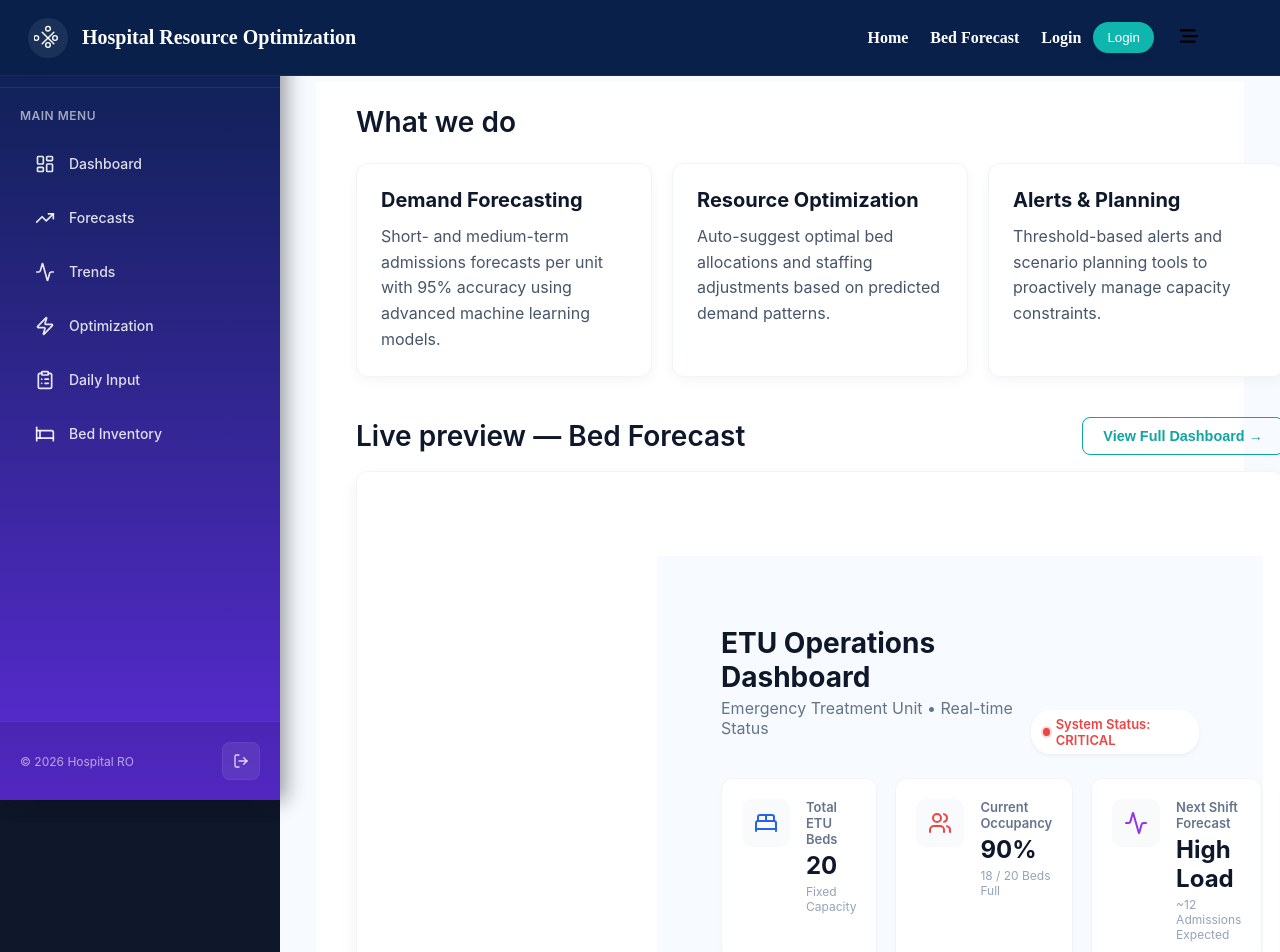
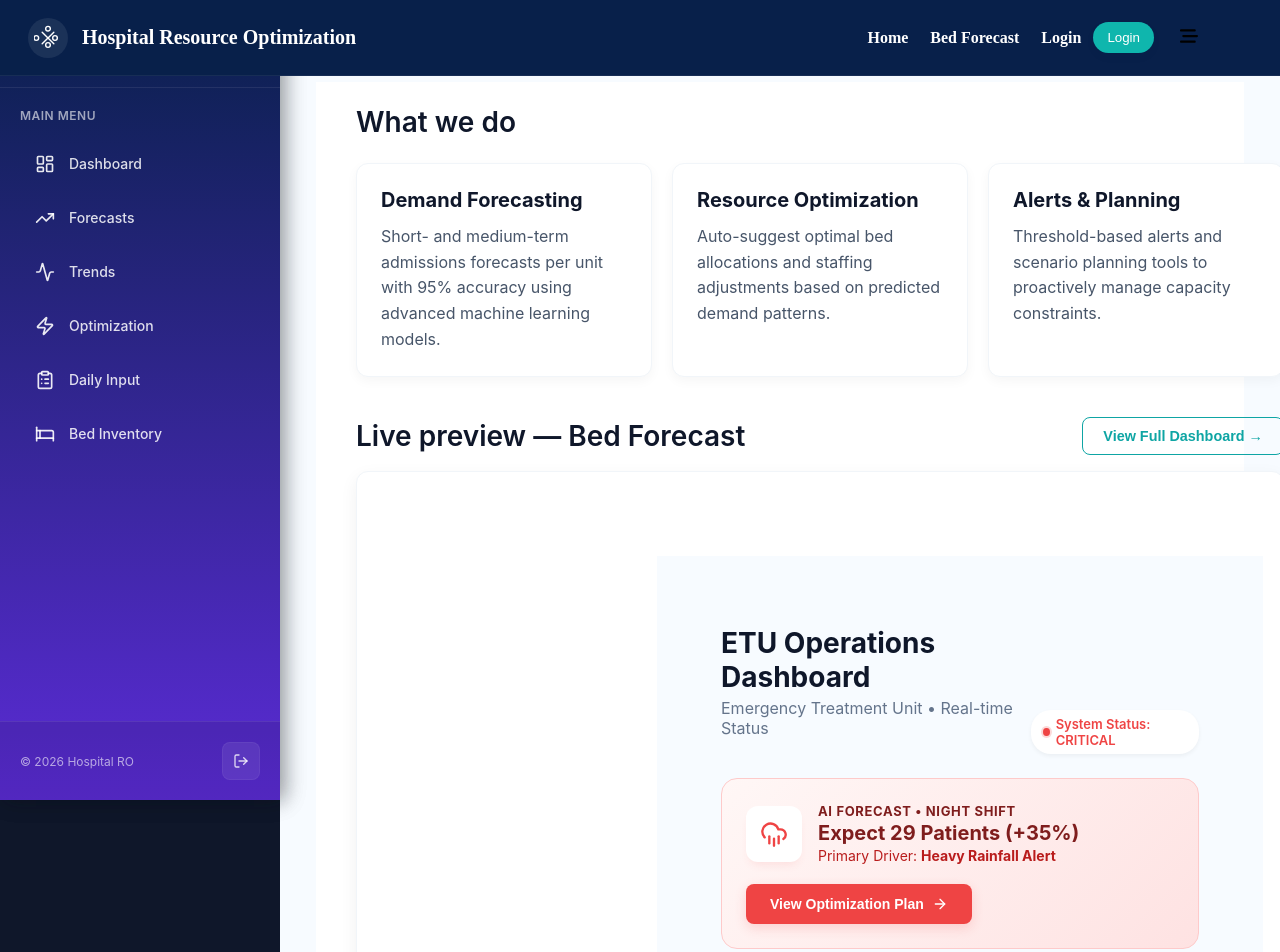
Before and after one commit to lochanajayasinghe/Hospital-Resource-Optimization-and-Demand-Forecasting-System, a React (Create React App) app in the folder frontend/: page / in a window 1280 px wide. Shown: the top 952 px of the page. Built offline with nearby package versions, Linux system fonts and the light colour scheme.

Commit message:
Update Bed_Dashboard.jsx

```diff
--- a/frontend/src/components/Bed_demand_focasting/Bed_Dashboard.jsx
+++ b/frontend/src/components/Bed_demand_focasting/Bed_Dashboard.jsx
@@ -1,66 +1,153 @@
 import React from 'react';
-import { Users, BedDouble, Clock, Activity, AlertTriangle } from 'lucide-react';
+import { Link } from 'react-router-dom';
+import {
+  Users,
+  BedDouble,
+  Clock,
+  Activity,
+  AlertTriangle,
+  CloudRain, // New Icon for the "Driver"
+  ArrowRight
+} from 'lucide-react';
 import Layout from './Layout';
 
 const BedDashboard = () => {
 
-  // Current Total Occupancy (Mock Data)
-  const totalOccupancy = 90; // 90% full
-  const occupancyColor = totalOccupancy > 85 ? '#ef4444' : totalOccupancy > 60 ? '#f59e0b' : '#10b981';
-  const occupancyStatus = totalOccupancy > 85 ? 'CRITICAL' : totalOccupancy > 60 ? 'High' : 'Normal';
+  // --- MOCK REAL-TIME DATA ---
+  const totalOccupancy = 90;
+  const occupancyColor = '#ef4444'; // Red for Critical
+  const occupancyStatus = 'CRITICAL';
+
+  // --- MOCK PREDICTION DATA (The "Why") ---
+  const prediction = {
+    count: 29,
+    driver: 'Heavy Rainfall Alert',
+    risk: 'High',
+    time: 'Night Shift'
+  };
+
+  const isCritical = totalOccupancy > 85;
+
+  const bannerBase = {
+    borderRadius: 16,
+    padding: 24,
+    marginBottom: 32,
+    display: 'flex',
+    justifyContent: 'space-between',
+    alignItems: 'center',
+    flexWrap: 'wrap',
+    gap: 20,
+  };
+
+  const bannerStyle = isCritical
+    ? {
+        ...bannerBase,
+        background: 'linear-gradient(135deg, #fff7f6 0%, #fee2e2 100%)',
+        border: '1px solid #fecaca',
+      }
+    : {
+        ...bannerBase,
+        background: 'linear-gradient(135deg, #eff6ff 0%, #dbeafe 100%)',
+        border: '1px solid #bfdbfe',
+      };
 
   return (
     <Layout activePage="Dashboard">
       <div style={{ padding: 28, maxWidth: 1100, margin: '24px auto', color: '#0f172a' }}>
 
-        {/* Updated Title for ETU Pilot */}
+        {/* --- HEADER --- */}
         <div style={{ marginBottom: 24, display: 'flex', justifyContent: 'space-between', alignItems: 'flex-end' }}>
           <div>
             <h1 style={{ fontSize: 28, fontWeight: 700, margin: 0 }}>ETU Operations Dashboard</h1>
             <p style={{ color: '#64748b', marginTop: 4 }}>Emergency Treatment Unit • Real-time Status</p>
           </div>
+
+          {/* System Status Badge */}
           <div style={{ display: 'flex', alignItems: 'center', gap: 6, fontSize: 13, fontWeight: 600, color: occupancyColor, background: '#fff', padding: '6px 12px', borderRadius: 20, boxShadow: '0 2px 4px rgba(0,0,0,0.05)' }}>
             <div style={{ width: 8, height: 8, borderRadius: '50%', background: occupancyColor, boxShadow: `0 0 0 2px ${occupancyColor}33` }}></div>
             System Status: {occupancyStatus}
           </div>
         </div>
 
-        {/* KPI Cards */}
+        {/* --- NEW: AI PREDICTION ALERT BANNER --- */}
+        {/* This answers: "Why is the load high?" and links to Optimization */}
+        <div style={bannerStyle}>
+
+          {/* Left: The Prediction Context */}
+          <div style={{ display: 'flex', gap: 16, alignItems: 'center' }}>
+            <div style={{
+              background: '#fff', width: 56, height: 56, borderRadius: 12,
+              display: 'flex', alignItems: 'center', justifyContent: 'center',
+              boxShadow: isCritical ? '0 6px 10px -4px rgba(239,68,68,0.12)' : '0 4px 6px -1px rgba(59, 130, 246, 0.1)'
+            }}>
+              <CloudRain size={28} color={isCritical ? occupancyColor : '#2563eb'} />
+            </div>
+            <div>
+              <div style={{ fontSize: 13, fontWeight: 700, color: isCritical ? '#7f1d1d' : '#1e40af', textTransform: 'uppercase', letterSpacing: '0.05em' }}>
+                AI Forecast • {prediction.time}
+              </div>
+              <div style={{ fontSize: 20, fontWeight: 700, color: isCritical ? '#7f1d1d' : '#1e3a8a', marginTop: 2 }}>
+                Expect {prediction.count} Patients (+35%)
+              </div>
+              <div style={{ fontSize: 14, color: isCritical ? '#b91c1c' : '#3b82f6', marginTop: 2 }}>
+                Primary Driver: <strong>{prediction.driver}</strong>
+              </div>
+            </div>
+          </div>
+
+          {/* Right: The Call to Action (Button) */}
+          <div>
+            <Link to="/Optimization" style={{ textDecoration: 'none' }}>
+              <button style={{
+                background: occupancyColor || '#ef4444',
+                color: '#fff',
+                border: 'none',
+                padding: '12px 24px',
+                borderRadius: 8,
+                fontSize: 14,
+                fontWeight: 600,
+                cursor: 'pointer',
+                display: 'flex',
+                alignItems: 'center',
+                gap: 8,
+                boxShadow: '0 4px 12px rgba(239,68,68,0.18)',
+                transition: 'transform 0.2s',
+              }}>
+                View Optimization Plan <ArrowRight size={16} />
+              </button>
+            </Link>
+          </div>
+        </div>
+
+        {/* --- KPI CARDS --- */}
         <div style={{ display: 'grid', gridTemplateColumns: 'repeat(4, 1fr)', gap: 18, marginBottom: 28 }}>
-          {/* Card 1: Fixed Capacity */}
           <StatCard
             icon={<BedDouble size={24} color="#2563eb" />}
-            title="Total ETU Beds"
-            value="20"
-            sub="Fixed Capacity"
+            title="Total Capacity"
+            value="20 Beds"
+            sub="Fixed Unit Size"
           />
-
-          {/* Card 2: Real-time Occupancy */}
           <StatCard
             icon={<Users size={24} color={occupancyColor} />}
             title="Current Occupancy"
             value={`${totalOccupancy}%`}
             sub="18 / 20 Beds Full"
           />
-
-          {/* Card 3: Shift Forecast */}
           <StatCard
-            icon={<Activity size={24} color="#9333ea" />}
-            title="Next Shift Forecast"
-            value="High Load"
-            sub="~12 Admissions Expected"
+            icon={<Activity size={24} color={occupancyColor} />}
+            title="Next Shift Load"
+            value="Critical"
+            sub="Predicted: 29 Arrivals"
           />
-
-          {/* Card 4: Bottlenecks */}
           <StatCard
             icon={<Clock size={24} color="#ea580c" />}
-            title="Pending Transfers"
+            title="Bottlenecks"
             value="4"
-            sub="Waiting for Gen. Ward"
+            sub="Pending Ward Transfer"
           />
         </div>
 
-        {/* --- NEW: SINGLE ETU SATURATION GAUGE --- */}
+        {/* --- LIVE UNIT SATURATION GAUGE --- */}
         <div style={{ background: '#fff', padding: 32, borderRadius: 16, boxShadow: '0 4px 6px -1px rgba(0,0,0,0.05)', border: '1px solid #e2e8f0' }}>
 
           <div style={{ display: 'flex', justifyContent: 'space-between', marginBottom: 20 }}>
@@ -74,14 +161,9 @@ const BedDashboard = () => {
             </div>
           </div>
 
-          {/* Large Progress Bar */}
           <div style={{ position: 'relative', height: 24, background: '#f1f5f9', borderRadius: 999, marginBottom: 30, overflow: 'hidden' }}>
-
-            {/* Background Markers for Safe/Warning/Critical Zones */}
             <div style={{ position: 'absolute', left: '60%', height: '100%', width: 2, background: '#fff', zIndex: 10 }}></div>
             <div style={{ position: 'absolute', left: '85%', height: '100%', width: 2, background: '#fff', zIndex: 10 }}></div>
-
-            {/* The Fill Bar */}
             <div style={{
               width: `${totalOccupancy}%`,
               height: '100%',
@@ -91,7 +173,6 @@ const BedDashboard = () => {
             }} />
           </div>
 
-          {/* Legend / Scale */}
           <div style={{ display: 'flex', justifyContent: 'space-between', color: '#64748b', fontSize: 12, fontWeight: 600, textTransform: 'uppercase' }}>
             <span>0% (Empty)</span>
             <span style={{ paddingLeft: 40 }}>60% (Busy)</span>
@@ -99,16 +180,16 @@ const BedDashboard = () => {
             <span>100% (Full)</span>
           </div>
 
-          {/* Action Recommendation Box */}
+          {/* Critical Alert Recommendation */}
           {totalOccupancy > 85 && (
             <div style={{ marginTop: 24, background: '#fef2f2', border: '1px solid #fee2e2', borderRadius: 12, padding: 16, display: 'flex', gap: 12, alignItems: 'center' }}>
               <div style={{ background: '#fff', padding: 8, borderRadius: '50%', boxShadow: '0 2px 4px rgba(0,0,0,0.05)' }}>
                  <AlertTriangle size={20} color="#dc2626" />
               </div>
               <div>
-                <h4 style={{ margin: 0, color: '#991b1b', fontSize: 15, fontWeight: 700 }}>Action Required: Activate Overflow Protocol</h4>
+                <h4 style={{ margin: 0, color: '#991b1b', fontSize: 15, fontWeight: 700 }}>Immediate Action Required</h4>
                 <p style={{ margin: '4px 0 0 0', color: '#7f1d1d', fontSize: 13 }}>
-                  Unit is above 85% capacity. Limit new non-critical admissions and expedite transfers.
+                  Unit is critical. Click "View Optimization Plan" above to execute surge protocols.
                 </p>
               </div>
             </div>
@@ -121,15 +202,10 @@ const BedDashboard = () => {
   );
 };
 
-// --- Helper Components ---
-
+// --- Helper Component ---
 const StatCard = ({ icon, title, value, sub }) => (
   <div style={{ background: '#fff', padding: 20, borderRadius: 12, boxShadow: '0 2px 4px rgba(0,0,0,0.02)', border: '1px solid #f1f5f9', display: 'flex', alignItems: 'flex-start', gap: 16 }}>
-    <div style={{
-      minWidth: 48, height: 48, borderRadius: 10,
-      background: '#f8fafc',
-      display: 'flex', alignItems: 'center', justifyContent: 'center'
-    }}>
+    <div style={{ minWidth: 48, height: 48, borderRadius: 10, background: '#f8fafc', display: 'flex', alignItems: 'center', justifyContent: 'center' }}>
       {icon}
     </div>
     <div>
```
